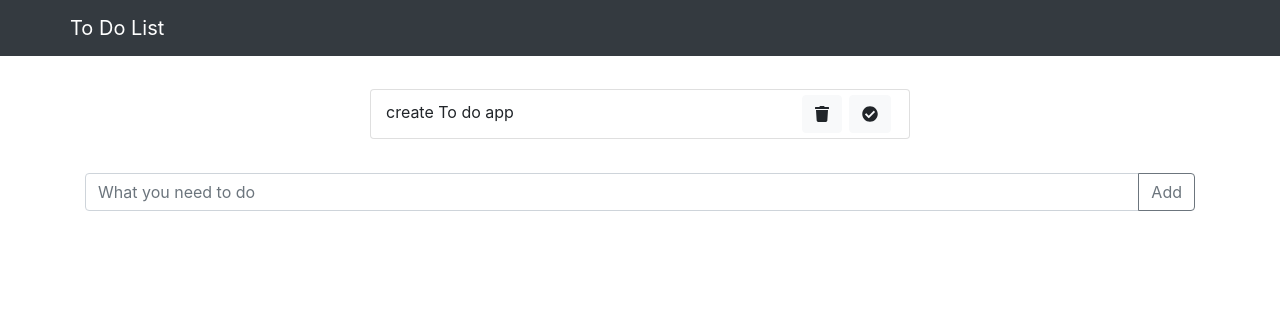
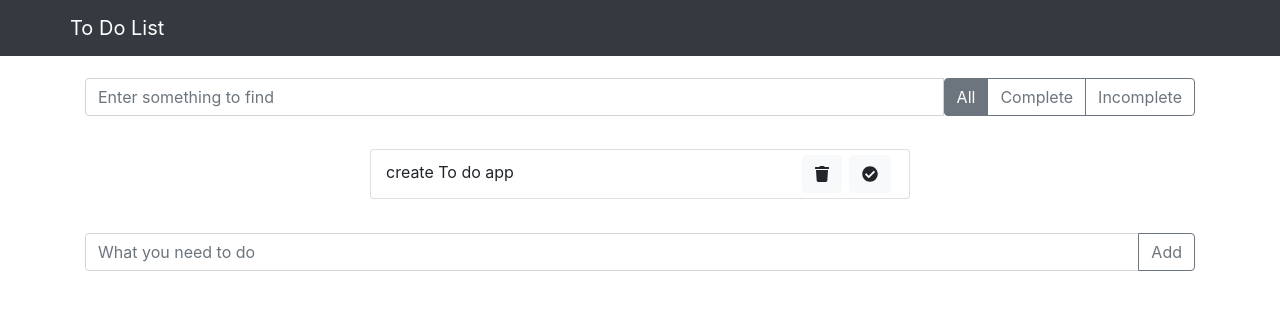
Before and after one commit to MitskevichVS/To-do-react, a React (Create React App) app: page / in a window 1280 px wide. Shown: the top 310 px of the page. Built offline with nearby package versions, Linux system fonts and the light colour scheme.

Commit message:
feat: add search

```diff
--- a/src/components/App/App.js
+++ b/src/components/App/App.js
@@ -5,6 +5,7 @@ import AddItem from '../addItem/addItem';
 import ClearInput from '../../logic/clearInput/clearInput';
 import List from '../list/list';
 import Stub from '../Stub/stub';
+import SearchPanel from '../search/search';
 
 let ListItemId = 1;
 
@@ -13,7 +14,20 @@ class App extends React.Component {
     super(props);
     this.state = {
       todos: [{ value: 'create To do app', done: false, id: 1 }],
+      searchText: '',
     };
+  }
+
+  setSearchText = (text) => {
+    this.setState({ searchText: text });
+  }
+
+  findItems = (items, text) => {
+    if (text.length === 0) {
+      return items;
+    }
+
+    return items.filter((item) => item.value.indexOf(text) !== -1);
   }
 
   toggleListItem = (event) => {
@@ -56,14 +70,17 @@ class App extends React.Component {
   }
 
   render() {
-    const { todos } = this.state;
+    const { todos, searchText } = this.state;
+
+    const searcheItems = this.findItems(todos, searchText);
     return (
       <>
         <Header />
+        <SearchPanel getSearchText={this.setSearchText} />
         { todos.length === 0 ? <Stub />
           : (
             <List
-              Items={todos}
+              Items={searcheItems}
               deleteListItem={this.deleteListItem}
               toggleListItem={this.toggleListItem}
             />
--- /dev/null
+++ b/src/components/search/search.css
@@ -0,0 +1,3 @@
+.searchGroup {
+  margin: 2% auto;
+}
--- /dev/null
+++ b/src/components/search/search.js
@@ -0,0 +1,51 @@
+import React from 'react';
+import InputGroup from 'react-bootstrap/InputGroup';
+import FormControl from 'react-bootstrap/FormControl';
+import ToggleButtonGroup from 'react-bootstrap/ToggleButtonGroup';
+import ToggleButton from 'react-bootstrap/ToggleButton';
+import Container from 'react-bootstrap/Container';
+import PropTypes from 'prop-types';
+
+import './search.css';
+
+class SearchPanel extends React.Component {
+  constructor(props) {
+    super(props);
+    this.state = {
+      text: '',
+    };
+  }
+
+  searchItems = (event) => {
+    const receivedText = event.target.value;
+    const { getSearchText } = this.props;
+    this.setState({ text: receivedText });
+    getSearchText(receivedText);
+  }
+
+  render() {
+    const { text } = this.state;
+    return (
+      <Container>
+        <InputGroup className="searchGroup">
+          <FormControl
+            placeholder="Enter something to find"
+            onChange={this.searchItems}
+            value={text}
+          />
+          <ToggleButtonGroup type="radio" name="options" defaultValue="All">
+            <ToggleButton variant="outline-secondary" value="All">All</ToggleButton>
+            <ToggleButton variant="outline-secondary" value="Complete">Complete</ToggleButton>
+            <ToggleButton variant="outline-secondary" value="Incomplete">Incomplete</ToggleButton>
+          </ToggleButtonGroup>
+        </InputGroup>
+      </Container>
+    );
+  }
+}
+
+SearchPanel.propTypes = {
+  getSearchText: PropTypes.func.isRequired,
+};
+
+export default SearchPanel;
```
